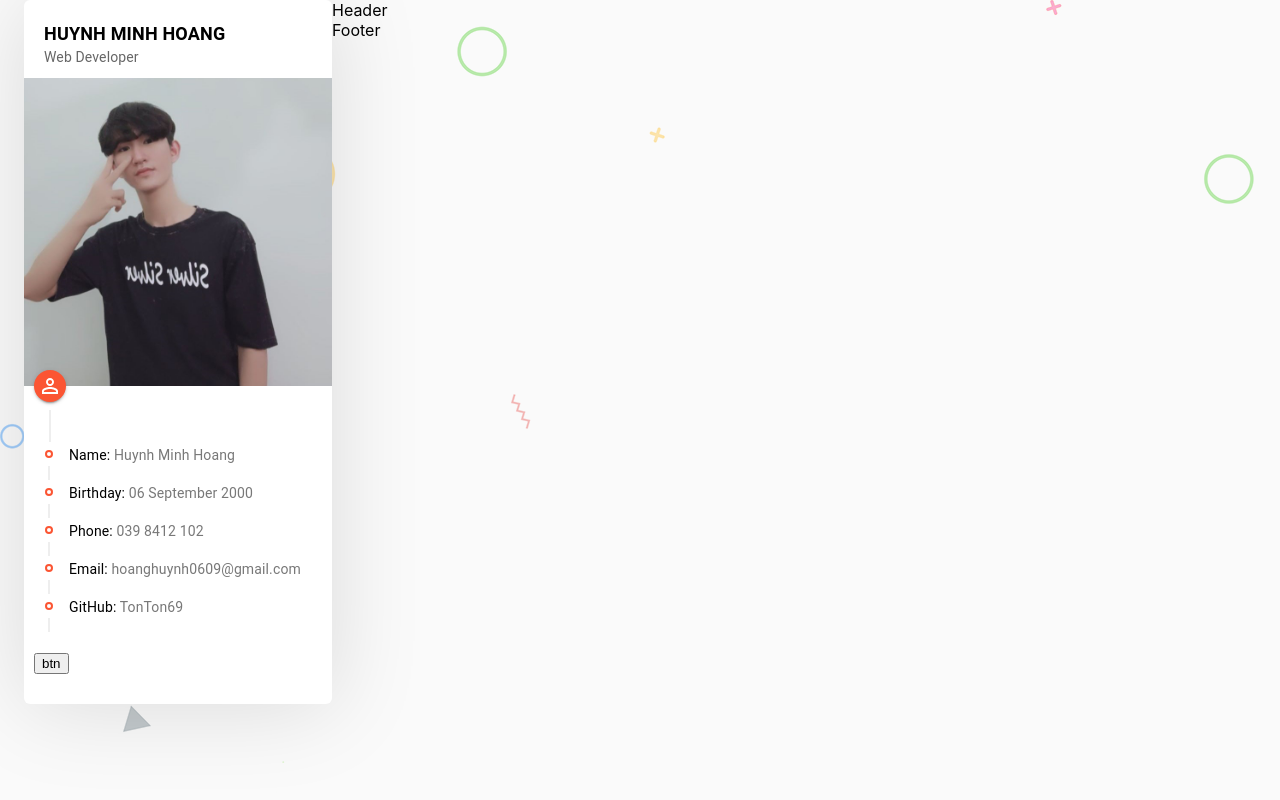
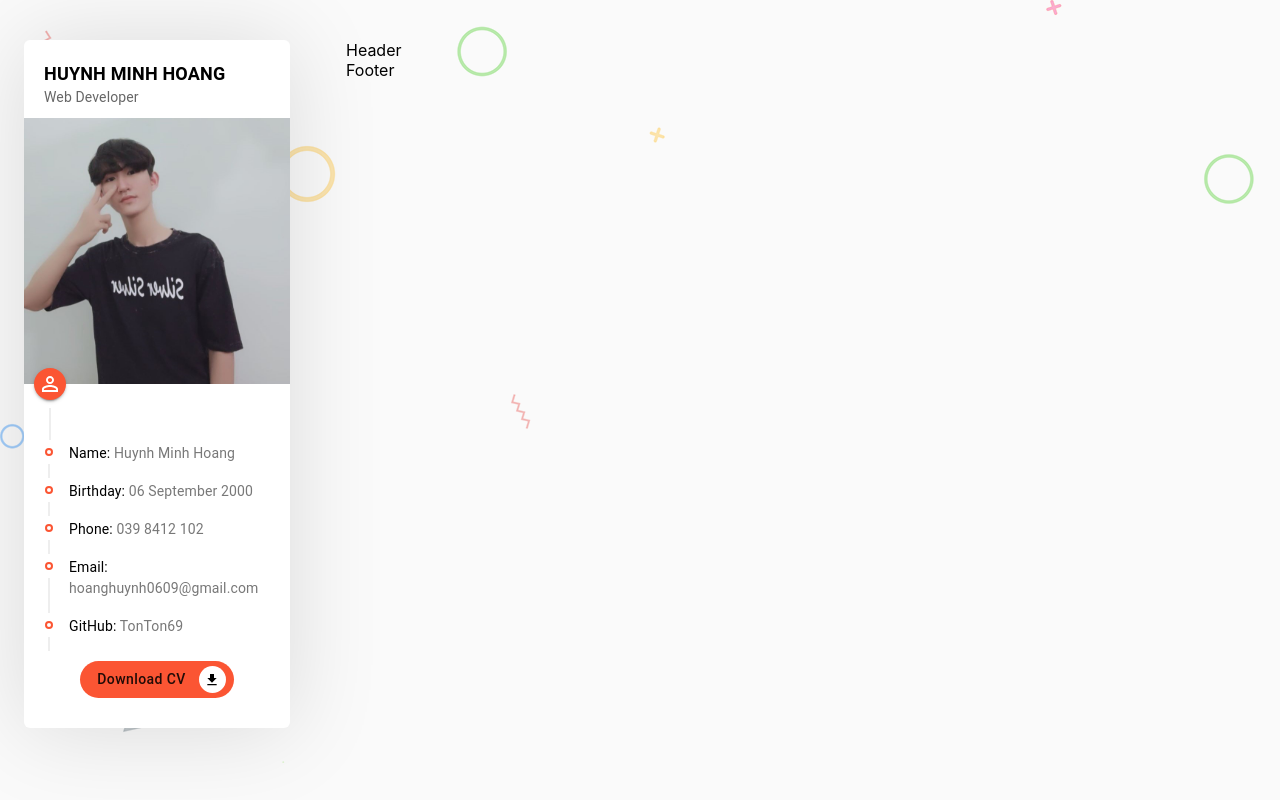
Before and after one commit to TonTon69/portfolio-reactjs, a React (Create React App) app: page / in a window 1280 px wide. Built offline with nearby package versions, Linux system fonts and the light colour scheme.

Commit message:
Button Component

```diff
--- a/public/index.html
+++ b/public/index.html
@@ -24,7 +24,7 @@
       work correctly both with client-side routing and a non-root public URL.
       Learn how to configure a non-root public URL by running `npm run build`.
     -->
-    <title>React App</title>
+    <title>Portfolio</title>
   </head>
   <body>
     <noscript>You need to enable JavaScript to run this app.</noscript>
--- a/src/App.css
+++ b/src/App.css
@@ -1,6 +1,16 @@
 :root {
   --main-color: #fb5533;
 }
+
+.top_40 {
+  margin-top: 40px;
+}
+@media (max-width: 991px) {
+  .top_40 {
+    margin-top: 40px;
+  }
+}
+
 .container_shadow {
   box-shadow: 0px 2px 92px 0px rgba(0, 0, 0, 0.13);
   -webkit-box-shadow: 0px 2px 92px 0px rgba(0, 0, 0, 0.13);
--- a/src/App.js
+++ b/src/App.js
@@ -13,8 +13,8 @@
 
 function App() {
   return (
-    <Container>
-      <Grid container>
+    <Container className={"top_40"}>
+      <Grid container spacing={7}>
         <Grid item xs={12} sm={12} md={4} lg={3}>
           <Profile />
         </Grid>
--- /dev/null
+++ b/src/components/Button/Button.css
@@ -0,0 +1,33 @@
+.custom_btn {
+  background-color: var(--main-color) !important;
+  font-size: 14px !important;
+  font-weight: 500 !important;
+  outline: none !important;
+  padding: 1px 12px !important;
+  border: 0 !important;
+  border-radius: 50px !important;
+  line-height: 35px !important;
+  min-width: 100px !important;
+}
+.custom_btn .btn_icon_container {
+  color: #000 !important;
+  background-color: #fff !important;
+  border-radius: 50px !important;
+  width: 27px !important;
+  height: 27px !important;
+  line-height: 29px !important;
+  display: flex !important;
+  text-align: center !important;
+  align-items: center !important;
+  justify-content: center !important;
+}
+.custom_btn .btn_icon_container > .MuiSvgIcon-root {
+  font-size: 16px !important;
+}
+.custom_btn .btn_text {
+  font-size: 14px !important;
+  text-transform: none !important;
+  text-align: center;
+  width: 100%;
+  margin: 0 5px;
+}
--- /dev/null
+++ b/src/components/Button/Button.js
@@ -0,0 +1,16 @@
+import React from "react";
+import { Button } from "@material-ui/core";
+import "./Button.css";
+
+const CustomButton = ({ text, icon }) => {
+  return (
+    <Button
+      className="custom_btn"
+      endIcon={icon ? <div className="btn_icon_container">{icon}</div> : null}
+    >
+      <span className="btn_text">{text}</span>
+    </Button>
+  );
+};
+
+export default CustomButton;
--- a/src/components/Profile/Profile.css
+++ b/src/components/Profile/Profile.css
@@ -45,3 +45,10 @@
 .timelineItem_text > span {
   color: black;
 }
+
+.profile .button_container {
+  width: 100%;
+  display: flex;
+  justify-content: center;
+  margin-top: 10px;
+}
--- a/src/components/Profile/Profile.js
+++ b/src/components/Profile/Profile.js
@@ -5,6 +5,8 @@
 import resumeData from "../../utils/resumeData";
 import TimelineItem from "@material-ui/lab/TimelineItem";
 import TimelineContent from "@material-ui/lab/TimelineContent";
+import CustomButton from "../Button/Button";
+import GetAppIcon from "@material-ui/icons/GetApp";
 import "./Profile.css";
 
 const CustomTimelineItem = ({ title, text, link }) => (
@@ -54,8 +56,9 @@
             />
           ))}
         </CustomTimeline>
-        <br />
-        <button>btn</button>
+        <div className="button_container">
+          <CustomButton text={"Download CV"} icon={<GetAppIcon />} />
+        </div>
       </div>
     </div>
   );
--- a/src/utils/resumeData.js
+++ b/src/utils/resumeData.js
@@ -1,5 +1,4 @@
 import React from "react";
-import FacebookIcon from "@material-ui/icons/Facebook";
 import GitHubIcon from "@material-ui/icons/GitHub";
 export default {
   name: "Huynh Minh Hoang",
```
Also changed, not shown: 1 other file (tests, documents, lock files or other folders).
